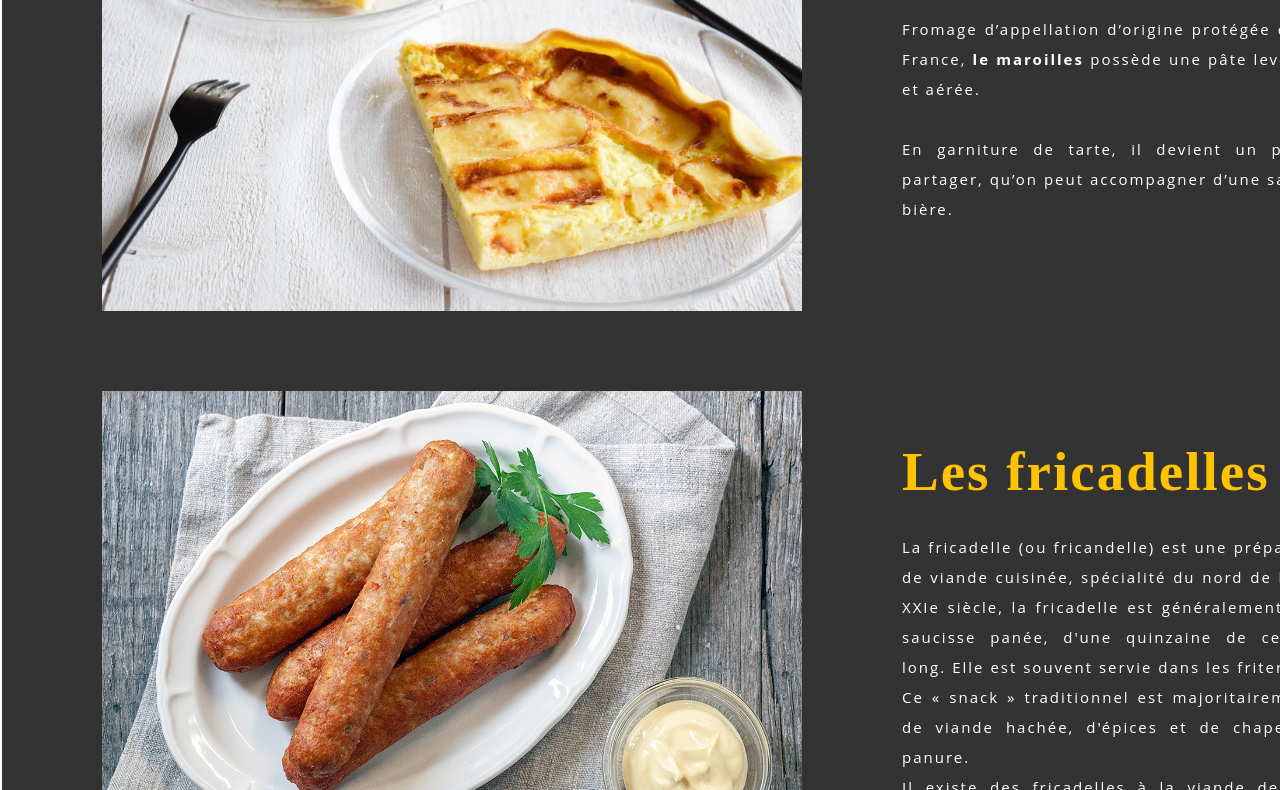
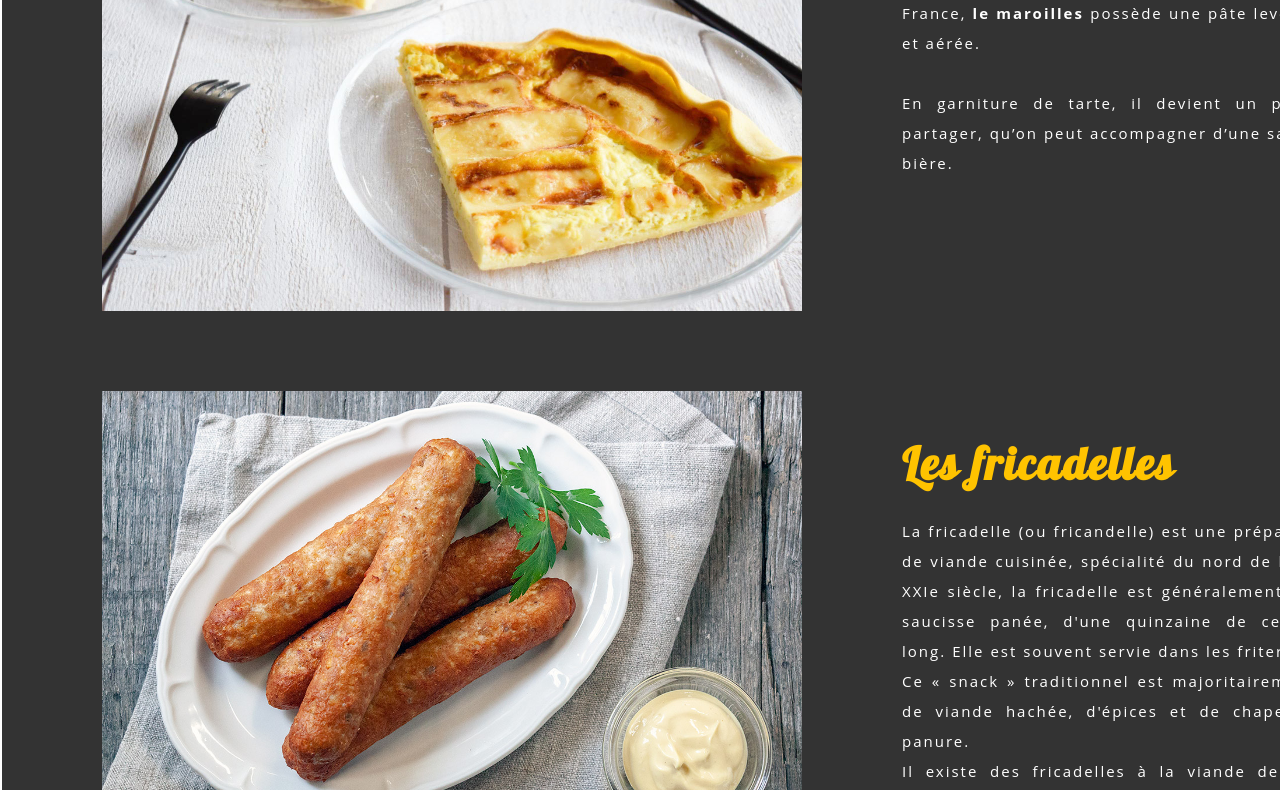
Before and after one commit to pickforbass/Parlons_peu, a plain HTML site: page index.html in a window 1280 px wide. Shown: the part 442-1232 px from the top of the page. Drawn offline with Linux system fonts and the light colour scheme.

Commit message:
police lobster

```diff
--- a/index.html
+++ b/index.html
@@ -6,11 +6,14 @@
 <meta name="viewport" content="width=device-width, initial-scale=1">
 <meta name="viewport" content="width=device-width, user-scalable=0">
 <title>Parlons peu, parlons bouffe</title>
+    <link href="https://fonts.googleapis.com/css?family=Lobster&display=swap" rel="stylesheet">
 <link rel="stylesheet" href="styles.css">
 
 
+</head>
 
-</head>
+
+
 <body>
 <header>
     <img id="LOGO" src="images/LOGO_header.png" alt="LOGO_header">
--- a/styles.css
+++ b/styles.css
@@ -1,3 +1,7 @@
+
+
+/*------FONT-------*/
+
 body{
     margin: 0 auto 0 auto ;
     padding: 0;
@@ -44,17 +48,16 @@ a:hover{
     box-shadow: 3px 5px 5px black;
 }
 
-p{
+
+h2{
+    font-size: 45px;
+    font-family: 'Lobster', cursive;
+    color: #ffc300;
+}
+.texte{
     color: white;
     font-size: 15px;
     font-family: "Open Sans",serif;
-}
-h2{
-    font-size: 55px;
-    font-family: bromello, serif;
-    color: #ffc300;
-}
-.texte{
     width: 500px;
     text-align: justify;
     margin-top: 100px;
@@ -89,10 +92,11 @@ h2{
 footer{
     background-color:#ffc300 ;
     font-family: "Open Sans",serif;
-    font-size: 10px;
+    font-size: 15px;
     letter-spacing: 2px;
     padding:30px;
     margin-top: 100px;
+    color: black;
 }
 #reseaux_sociaux{
     float: right;
```
